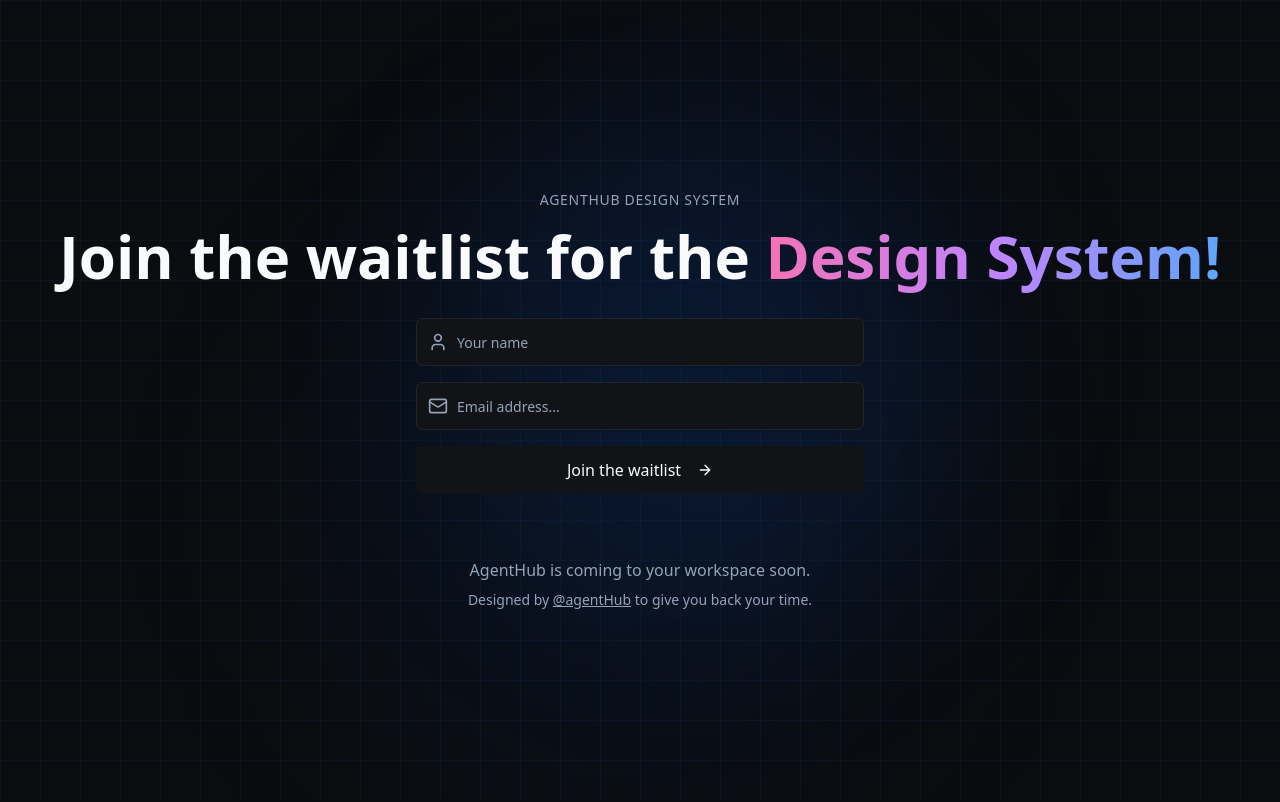
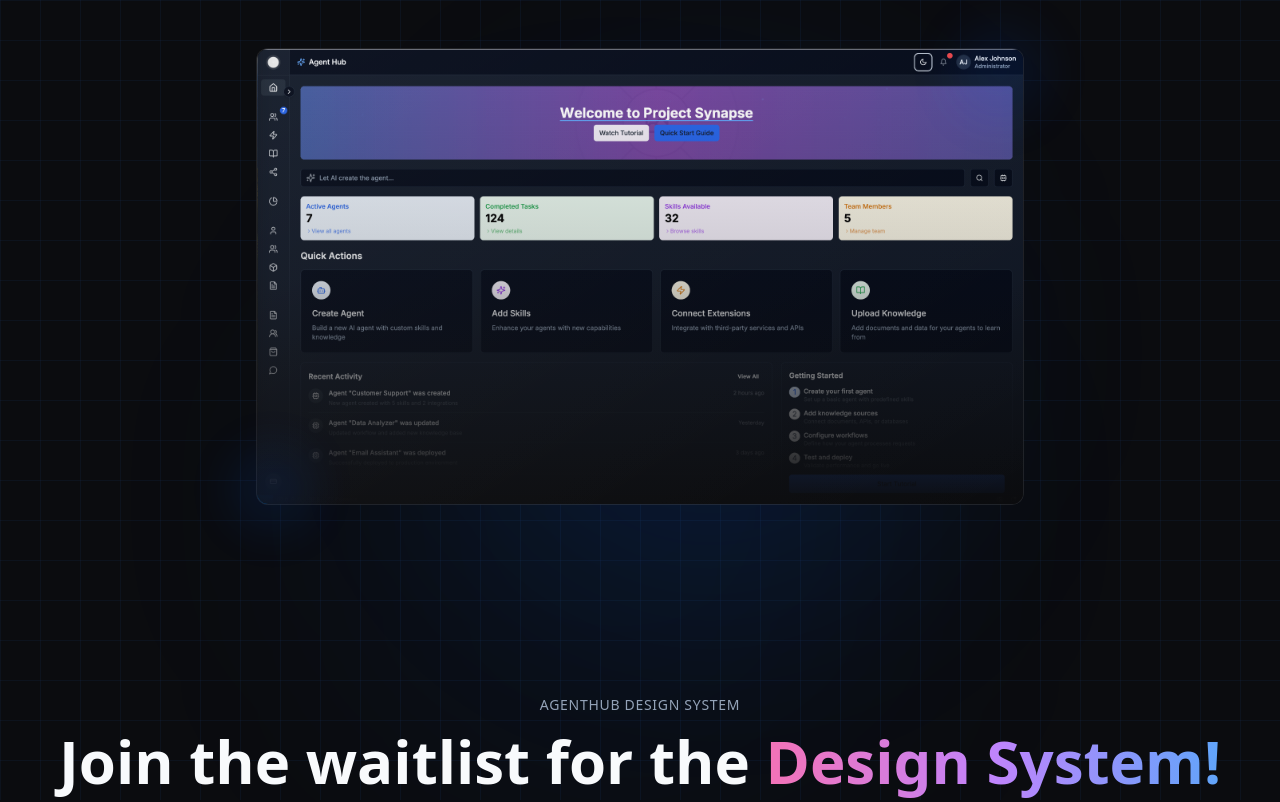
Before and after one commit to nolocode-ai/agent-hub-waitlist, a React (Vite) app: page / in a window 1280 px wide. Shown: the top 802 px of the page. Built offline with nearby package versions, Linux system fonts and the light colour scheme.

Commit message:
Add dashboard preview image
Add an animated preview image of the app dashboard.

```diff
--- /dev/null
+++ b/src/components/DashboardPreview.tsx
@@ -0,0 +1,53 @@
+
+import { motion } from "framer-motion";
+
+export const DashboardPreview = () => {
+  return (
+    <motion.div
+      initial={{ y: 20, opacity: 0 }}
+      animate={{ y: 0, opacity: 1 }}
+      transition={{ duration: 0.8, delay: 0.2 }}
+      className="relative w-full max-w-3xl mx-auto mt-12"
+    >
+      <div className="relative rounded-xl overflow-hidden glass-bg border border-white/10">
+        <img
+          src="/lovable-uploads/231b9962-c8fc-468d-9c69-c03da4e72198.png"
+          alt="AgentHub Dashboard Preview"
+          className="w-full h-auto"
+        />
+        {/* Animated gradient overlay */}
+        <div className="absolute inset-0 bg-gradient-to-t from-background via-background/20 to-transparent" />
+
+        {/* Glass reflection effect */}
+        <div className="absolute inset-0 bg-gradient-to-br from-white/5 to-transparent pointer-events-none" />
+      </div>
+
+      {/* Floating elements animation */}
+      <motion.div
+        className="absolute -top-4 -right-4 w-20 h-20 rounded-full bg-agent-blue/20 blur-xl"
+        animate={{
+          scale: [1, 1.2, 1],
+          opacity: [0.3, 0.5, 0.3],
+        }}
+        transition={{
+          duration: 4,
+          repeat: Infinity,
+          ease: "easeInOut",
+        }}
+      />
+      <motion.div
+        className="absolute -bottom-4 -left-4 w-16 h-16 rounded-full bg-agent-blue/30 blur-xl"
+        animate={{
+          scale: [1.2, 1, 1.2],
+          opacity: [0.5, 0.3, 0.5],
+        }}
+        transition={{
+          duration: 4,
+          repeat: Infinity,
+          ease: "easeInOut",
+          delay: 1,
+        }}
+      />
+    </motion.div>
+  );
+};
--- a/src/pages/Index.tsx
+++ b/src/pages/Index.tsx
@@ -1,11 +1,13 @@
 
 import { WaitlistForm } from "@/components/WaitlistForm";
 import { DynamicBackground } from "@/components/DynamicBackground";
+import { DashboardPreview } from "@/components/DashboardPreview";
 
 const Index = () => {
   return (
     <div className="min-h-screen">
       <DynamicBackground />
+      <DashboardPreview />
       <WaitlistForm />
     </div>
   );
```
Also changed, not shown: public/lovable-uploads/231b9962-c8fc-468d-9c69-c03da4e72198.png (added).
